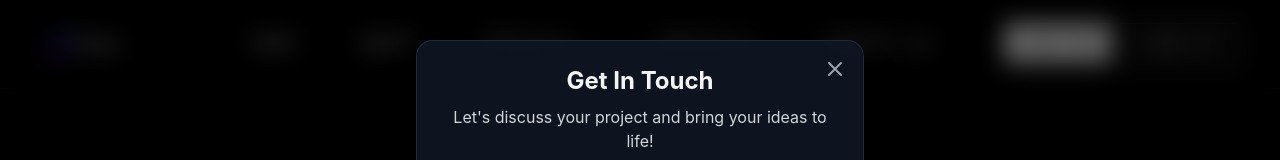
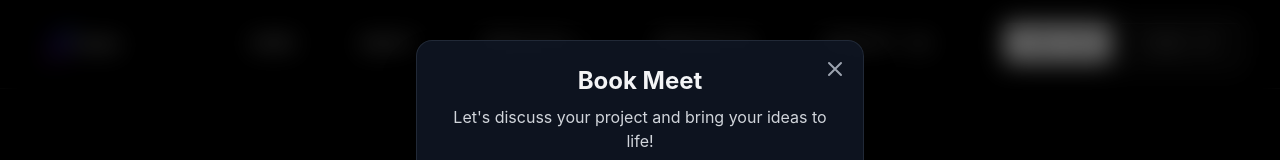
Before and after one commit to neha-kandari/Expanix, a React (Vite) app: page /profile in a window 1280 px wide. Shown: the top 160 px of the page. Built offline with nearby package versions, Linux system fonts and the light colour scheme; no server answers.

Commit message:
Update ContactUsPopup.tsx

```diff
--- a/src/components/ContactUsPopup.tsx
+++ b/src/components/ContactUsPopup.tsx
@@ -343,7 +343,7 @@ ${formData.name}
                 </button>
 
                 <div className="text-center">
-                  <h2 className="text-2xl font-bold text-gray-100 mb-2">Get In Touch</h2>
+                  <h2 className="text-2xl font-bold text-gray-100 mb-2">Book Meet</h2>
                   <p className="text-gray-300">Let's discuss your project and bring your ideas to life!</p>
                 </div>
               </div>
```
